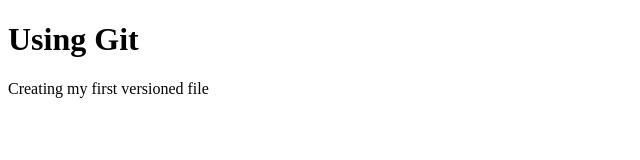
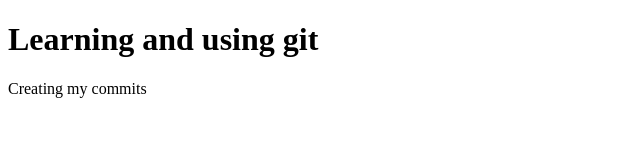
Before and after one commit to KeneCreate/nodeyqr, a plain HTML site: page index.html in a window 1280 px wide. Shown: the whole page, without its empty margins (0-640 px from the left). Drawn offline with Linux system fonts and the light colour scheme.

Commit message:
html modified

```diff
--- a/index.html
+++ b/index.html
@@ -6,7 +6,7 @@
       </title>
   </head>
 <body>
-    <h1>Using Git</h1>
-    <p>Creating my first versioned file</p>
+    <h1>Learning and using git</h1>
+    <p>Creating my commits</p>
 </body>
 </html>
```
